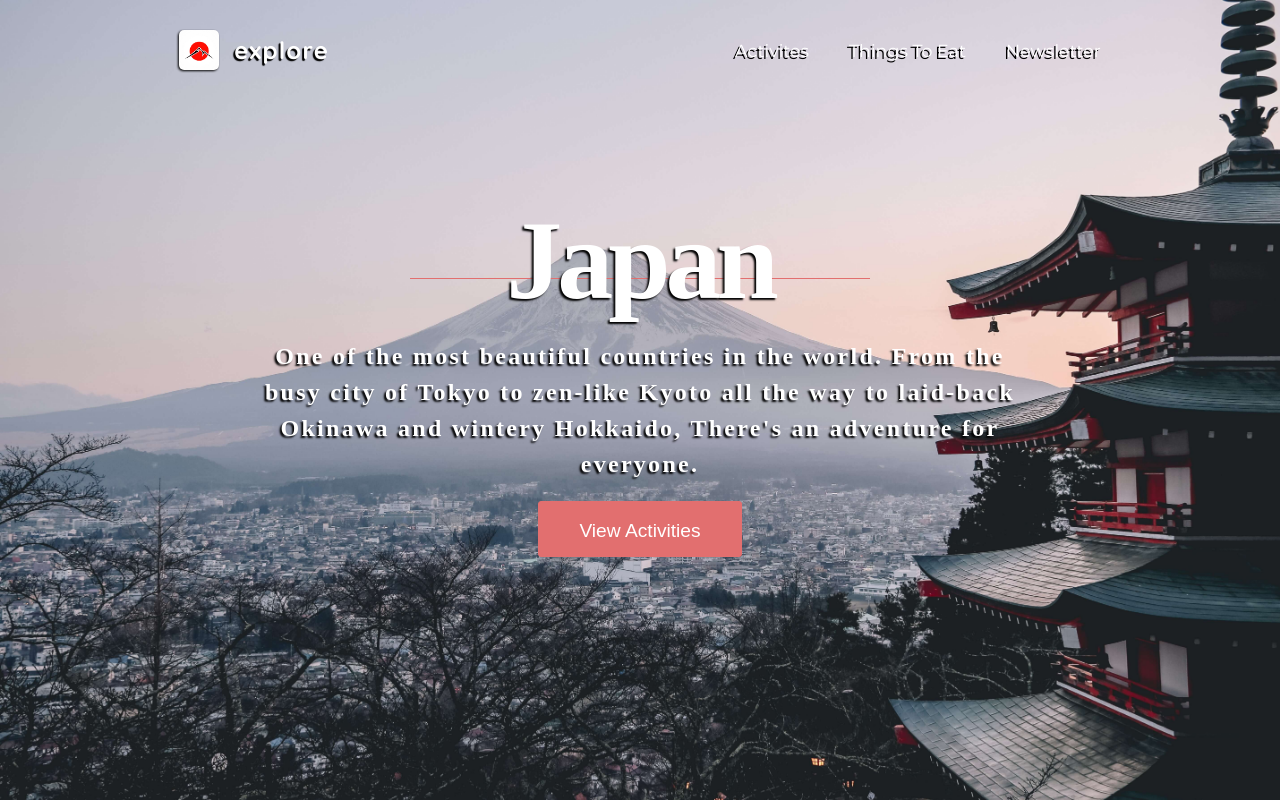
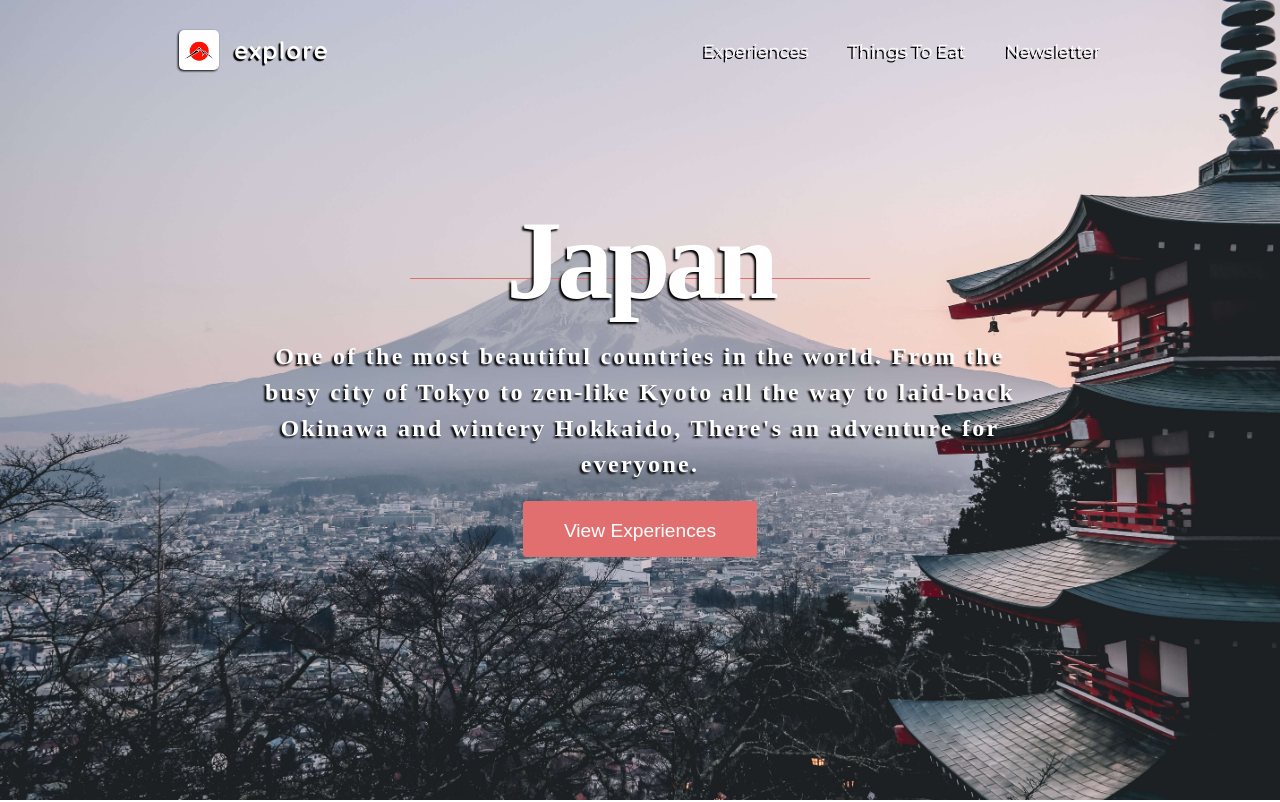
Before and after one commit to Tivler/RoadToHire-ish, a plain HTML site: page index.html in a window 1280 px wide. Shown: the top 802 px of the page. Drawn offline with nearby package versions, Linux system fonts and the light colour scheme; files whose address does not match are found by name; a web font is replaced by a local one.

Commit message:
created experience folder

```diff
--- a/index.html
+++ b/index.html
@@ -29,7 +29,7 @@
             </div>
             <div class="nav_list-wrapper">
                 <ul class="nav_list">
-                    <li class="nav_list-items activities"><a class="list_item-link" href="/activities.html">Activites</a></li>
+                    <li class="nav_list-items activities"><a class="list_item-link" href="/experience.html">Experiences</a></li>
                     <li class="nav_list-items food"><a class="list_item-link" href="/food.html">Things To Eat</a></li>
                     <li class="nav_list-items subscribe"><a class="list_item-link" href="/subscribe.html">Newsletter</a></li>
                 </ul>
@@ -42,7 +42,7 @@
                 to zen-like Kyoto all the way to laid-back Okinawa and wintery Hokkaido, There's an adventure for
                 everyone.</p>
             <div class="button_wrapper">
-                <a class="button" href="/activities.html">View Activities</a>
+                <a class="button" href="/experience.html">View Experiences</a>
             </div>
         </header>
 
@@ -234,7 +234,7 @@
         <footer class="main_footer">
             <nav class="footer_nav">
                 <ul class="footer_nav-list">
-                    <li><a class="footer_nav-item" href="/activities.html">Activites</a></li>
+                    <li><a class="footer_nav-item" href="/experience.html">Activites</a></li>
                     <li><a class="footer_nav-item" href="/food.html">Food</a></li>
                     <li><a class="footer_nav-item" href="/subscribe.html">Newsletter</a></li>
                 </ul>
```
Also changed, not shown: experience.html (renamed from activities.html).
